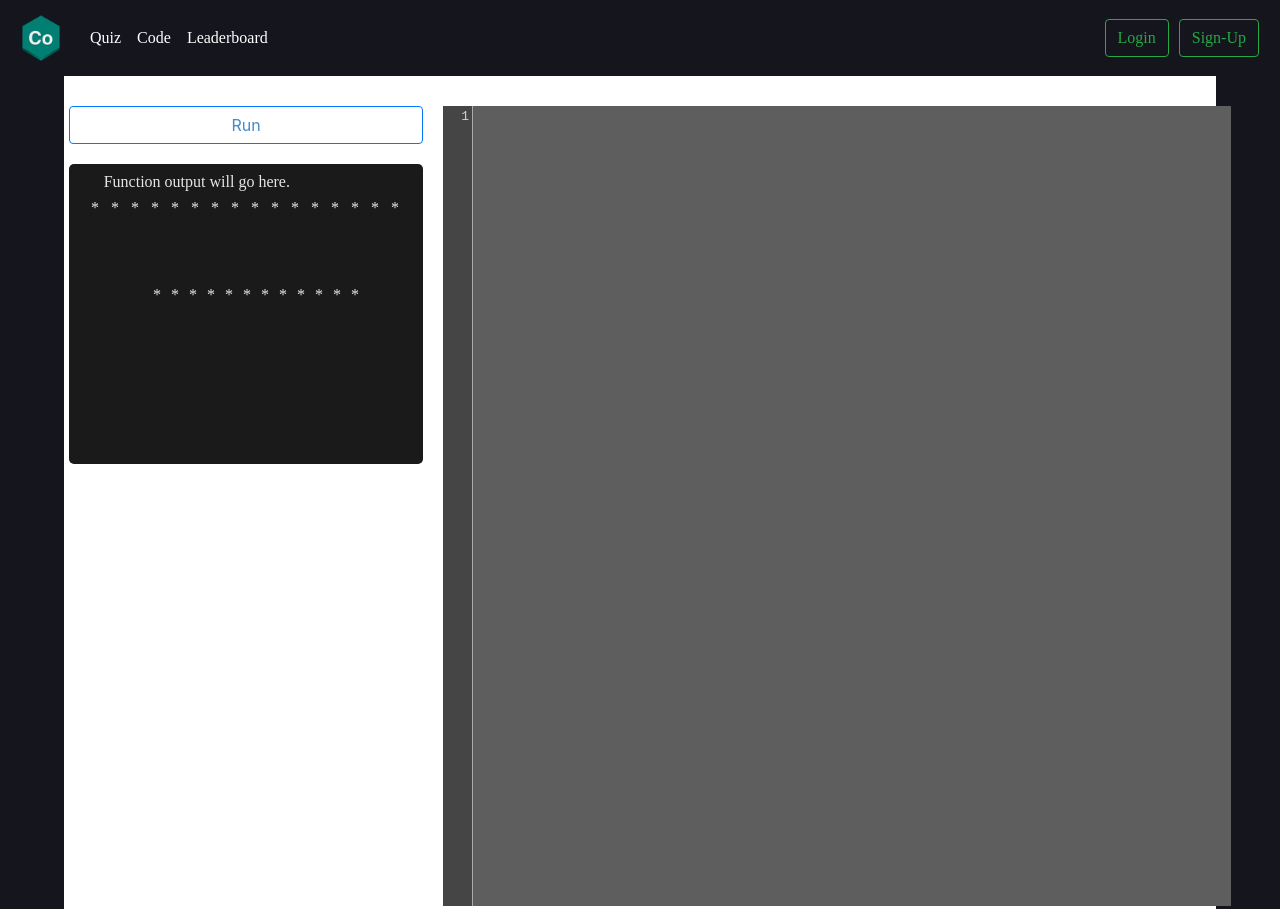
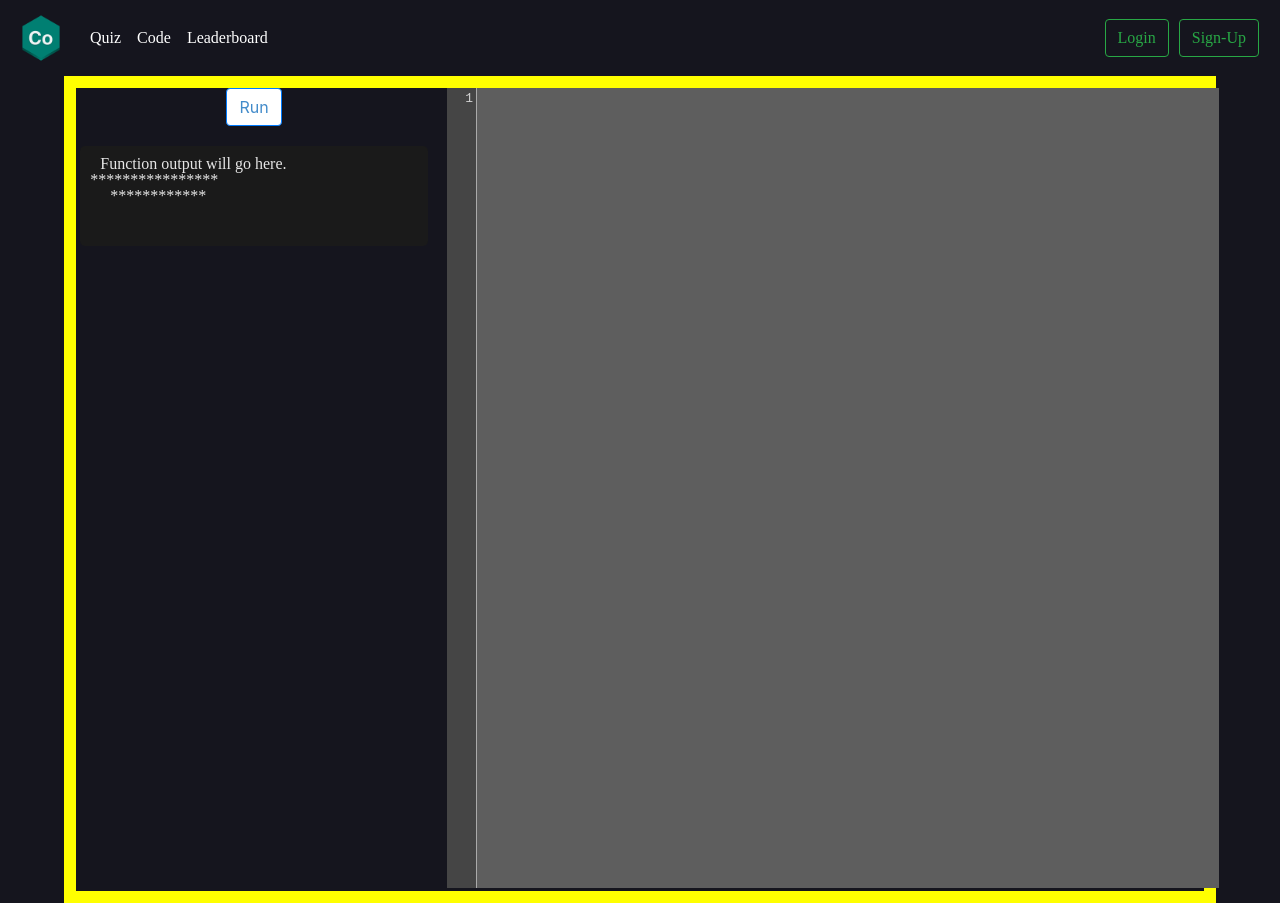
Before and after one commit to imcontrive/CreateAPIs, a React (Create React App) app in the folder client/mini-codewar-frontend/: page /code in a window 1280 px wide. Built offline with nearby package versions, Linux system fonts and the light colour scheme.

Commit message:
dispatch UPDATE_SNIPPETS

```diff
--- a/client/mini-codewar-frontend/src/components/CodeMirror.js
+++ b/client/mini-codewar-frontend/src/components/CodeMirror.js
@@ -39,26 +39,26 @@ var CodeEditor = require('codemirror');
   render() {
     return (
       <React.Fragment>
-          <div className="container" style={{background:"white", minHeight: "564px", height:"100%",paddingTop:"30px"}}>
+          <div className="container">
             <div className="row">
               <div className="side col-md-12">
                 <div style={{textAlign:"center"}} className="side col-md-4">
-                  <button style={{width:"90%"}} id="run" className="btn btn-primary" onClick={this.handleClick} >Run</button>
-                  <div className="console" style={{minHeight:"300px",height:"100%"}}>
-                    <p className="pconsole indent" style={{paddingLeft:"15px"}}>Function output will go here.</p>
-                    <p className="pconsole" style={{textAlign:"center",paddingTop:"10px",letterSpacing:"12px"}}>****************</p>
+                  <button id="run" className="btn btn-primary" onClick={this.handleClick} >Run</button>
+                  <div className="console">
+                    <p className="pconsole indent">Function output will go here.</p>
+                    <p className="pconsole">****************</p>
 
 
-                    <p className="pconsole indent" style={{paddingTop:"20%"}}>{
+                    <p className="pconsole indent">{
                       this.state.returnValue ? this.state.returnValue : <>
-                      <p className="pconsole" style={{textAlign:"center",letterSpacing:"10px"}}>************</p>
+                      <p className="pconsole">************</p>
                       <p className="pconsole indent">
                       </p> </>
                     } </p>
                   </div>
               </div>
-              <div className="side col-md-8" style={{height:"50%"}}>
-                <textarea id="codejs" style={{width: "90%"}}>
+              <div className="side col-md-8">
+                <textarea id="codejs">
                 </textarea>
               </div>
           </div>
--- a/client/mini-codewar-frontend/src/components/CodeSnippets.js
+++ b/client/mini-codewar-frontend/src/components/CodeSnippets.js
@@ -36,13 +36,15 @@ class CodeSnippets extends Component {
     const { value } = e.target;
     var id = value;
     const snippetQues = this.props.snippetQuestions;
-    snippetQues.map((ques,index) => {
+   var updatedQues = snippetQues.map((ques,index) => {
     if(ques._id === id){
-      ques.isClicked = true;
-      console.log(ques)
+      ques.isClicked = !ques.isClicked;
     }
+    return {...ques};
     })
+    this.props.dispatch({ type: "UPDATE_SNIPPETS", payload: updatedQues });
 
+    console.log("test case 99",updatedQues);
     // this.setState({isClicked: !this.state.isClicked});
     console.log(id,"test case 02")
   }
--- a/client/mini-codewar-frontend/src/index.css
+++ b/client/mini-codewar-frontend/src/index.css
@@ -307,3 +307,8 @@ pre[class*="language-"] {
 .token.entity {
 	cursor: help;
 }
+
+
+.container {
+  border: 12px solid yellow;
+}
--- a/client/mini-codewar-frontend/src/reducer/questions.js
+++ b/client/mini-codewar-frontend/src/reducer/questions.js
@@ -38,6 +38,11 @@ export function snippetQuestion(state={}, action) {
 			return {...state,
 				data:action.payload
 			}
+		case "UPDATE_SNIPPETS" :
+		console.log('check point level 4', action.updatedQues)
+			return {...state,
+				data:action.payload
+			}
 		default:
 			return state;
 	}
```
